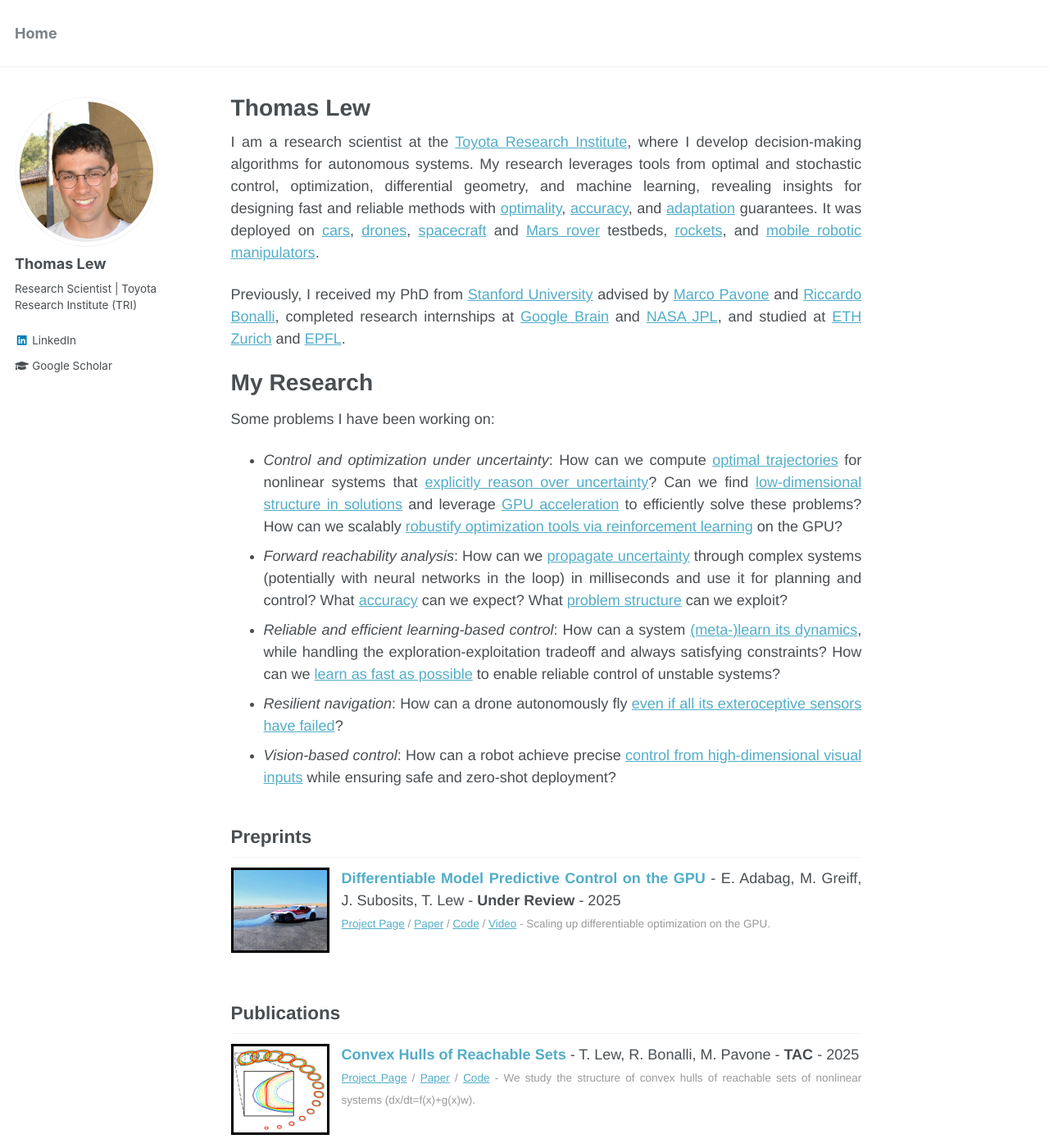
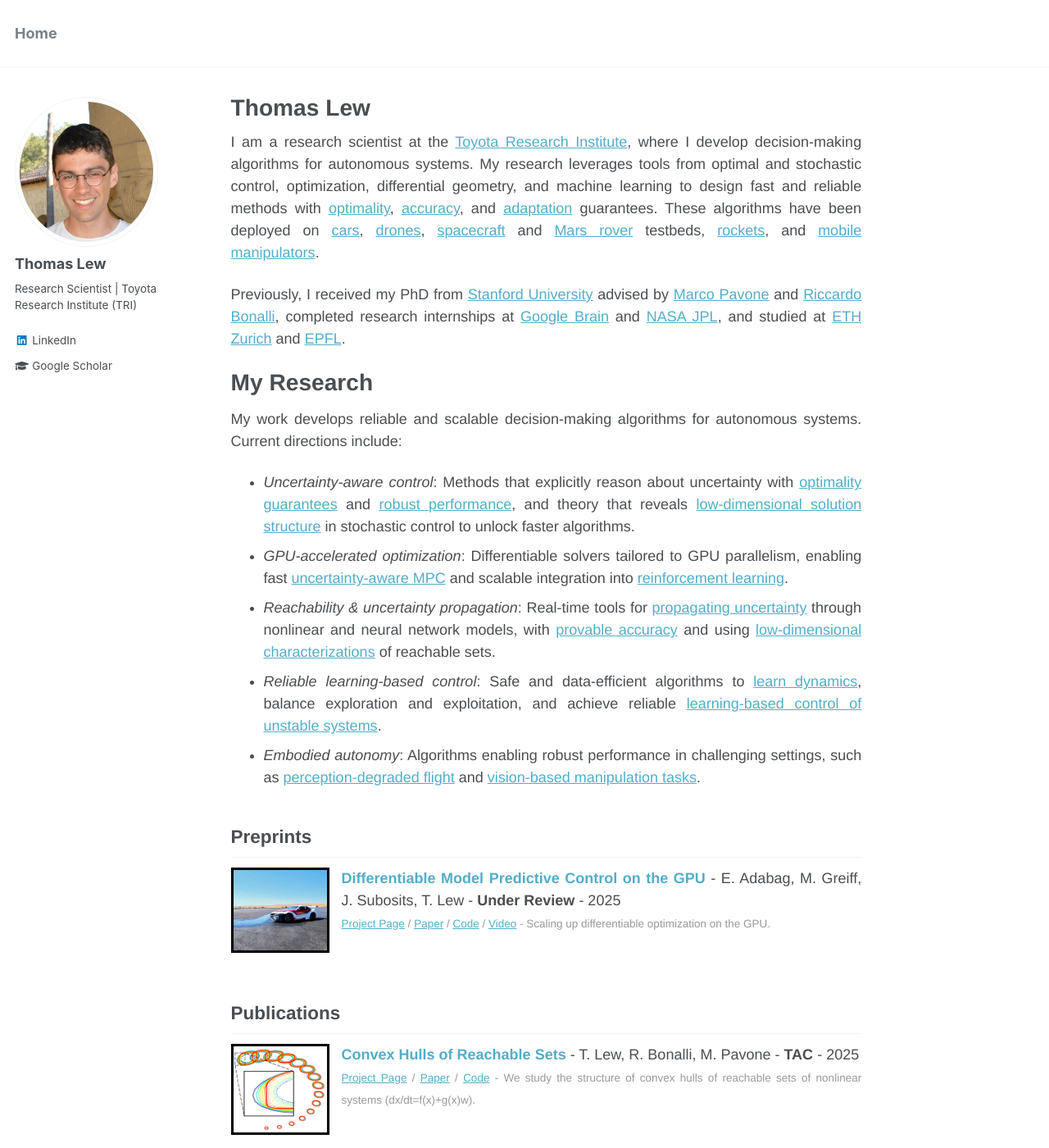
Before and after one commit to thomasjlew/thomasjlew.github.io, a Jekyll site: the page built from _pages/about.md, in a window 1280 px wide and 1400 px high. Shown: the whole window at 82% size. Built offline with Jekyll 4.4.1, drawn with Linux system fonts in a browser that asks for light colours.

Commit message:
Small changes.

```diff
--- a/_pages/about.md
+++ b/_pages/about.md
@@ -9,30 +9,20 @@ redirect_from:
 ---
 
 
-I am a research scientist at the [Toyota Research Institute](https://www.tri.global/), where I develop decision-making algorithms for autonomous systems. My research leverages tools from optimal and stochastic control, optimization, differential geometry, and machine learning, revealing insights for designing fast and reliable methods with [optimality](publication/SAA), [accuracy](publication/convex_hull_estimation), and [adaptation](publication/seels) guarantees. It was deployed on [cars](publication/riskaverse_mpc_racing), [drones](publication/cio), [spacecraft](publication/randup_l4dc) and [Mars rover](publication/exomars) testbeds, [rockets](publication/cc_rocket), and [mobile robotic manipulators](publication/table_wiping).
+I am a research scientist at the [Toyota Research Institute](https://www.tri.global/), where I develop decision-making algorithms for autonomous systems. My research leverages tools from optimal and stochastic control, optimization, differential geometry, and machine learning to design fast and reliable methods with [optimality](publication/SAA), [accuracy](publication/convex_hull_estimation), and [adaptation](publication/seels) guarantees. These algorithms have been deployed on [cars](publication/riskaverse_mpc_racing), [drones](publication/cio), [spacecraft](publication/randup_l4dc) and [Mars rover](publication/exomars) testbeds, [rockets](publication/cc_rocket), and [mobile manipulators](publication/table_wiping).
 
 Previously, I received my PhD from [Stanford University](https://stanfordasl.github.io/) advised by [Marco Pavone](https://web.stanford.edu/~pavone/) and [Riccardo Bonalli](https://rbonalli.github.io/), completed research internships at [Google Brain](https://research.google/research-areas/robotics/) and [NASA JPL](https://www.jpl.nasa.gov/), and studied at [ETH Zurich](https://ethz.ch/en.html) and [EPFL](https://www.epfl.ch/en/).
 
 
 
-<!-- News
-======
-10/2022: Presented our work on safe dynamics meta-learning and control at IROS 2022! Check it out here:
--->
+# My Research
+My work develops reliable and scalable decision-making algorithms for autonomous systems. Current directions include:
+- *Uncertainty-aware control*: Methods that explicitly reason about uncertainty with [optimality guarantees](publication/SAA) and [robust performance](publication/riskaverse_mpc_racing), and theory that reveals [low-dimensional solution structure](publication/stochastic_pmp) in stochastic control to unlock faster algorithms.
+- *GPU-accelerated optimization*: Differentiable solvers tailored to GPU parallelism, enabling fast [uncertainty-aware MPC](publication/riskaverse_mpc_racing) and scalable integration into [reinforcement learning](publication/diffmpc).
+- *Reachability & uncertainty propagation*: Real-time tools for [propagating uncertainty](publication/randup_l4dc) through nonlinear and neural network  models, with [provable accuracy](publication/convex_hull_estimation) and using [low-dimensional characterizations](publication/exact_characterization) of reachable sets.
+- *Reliable learning-based control*: Safe and data-efficient algorithms to [learn dynamics](publication/seels), balance exploration and exploitation, and achieve  reliable [learning-based control of unstable systems](publication/first_learn_what_you_dont_know).
+- *Embodied autonomy*: Algorithms enabling robust performance in challenging settings, such as [perception-degraded flight](publication/cio) and [vision-based manipulation tasks](publication/table_wiping).
 
-<!-- subtitle
-------
-Todo -->
-
-# My Research
-<!-- Modern autonomous systems are becoming increasingly complex and are deployed in high-uncertainty, high-stakes applications. To enable more efficient and reliable decision-making, I have been developing algorithms that explicitly account for uncertainty.-->
-Some problems I have been working on:
-- *Control and optimization under uncertainty*: How can we compute [optimal trajectories](publication/SAA) for nonlinear systems that [explicitly reason over uncertainty](publication/risk_averse)? Can we find [low-dimensional structure in solutions](publication/stochastic_pmp) and leverage [GPU acceleration](publication/riskaverse_mpc_racing) to efficiently solve these problems? How can we scalably [robustify optimization tools via reinforcement learning](publication/diffmpc) on the GPU?
-- *Forward reachability analysis*: How can we [propagate uncertainty](publication/randup_l4dc) through complex systems (potentially with neural networks in the loop) in milliseconds and use it for planning and control? What [accuracy](publication/convex_hull_estimation) can we expect? What [problem structure](publication/exact_characterization) can we exploit?
-- *Reliable and efficient learning-based control*: How can a system [(meta-)learn its dynamics](publication/seels), while handling the exploration-exploitation tradeoff and always satisfying constraints? How can we [learn as fast as possible](publication/first_learn_what_you_dont_know) to enable reliable control of unstable systems?
-- *Resilient navigation*: How can a drone autonomously fly [even if all its exteroceptive sensors have failed](publication/cio)?
-- *Vision-based control*: How can a robot achieve precise [control from high-dimensional visual inputs](publication/table_wiping) while ensuring safe and zero-shot deployment?
-<!-- a robot [autonomously and safely clean a table](publication/table_wiping)? -->
 
 ## Preprints
 {% for post in site.preprints reversed %}
```
